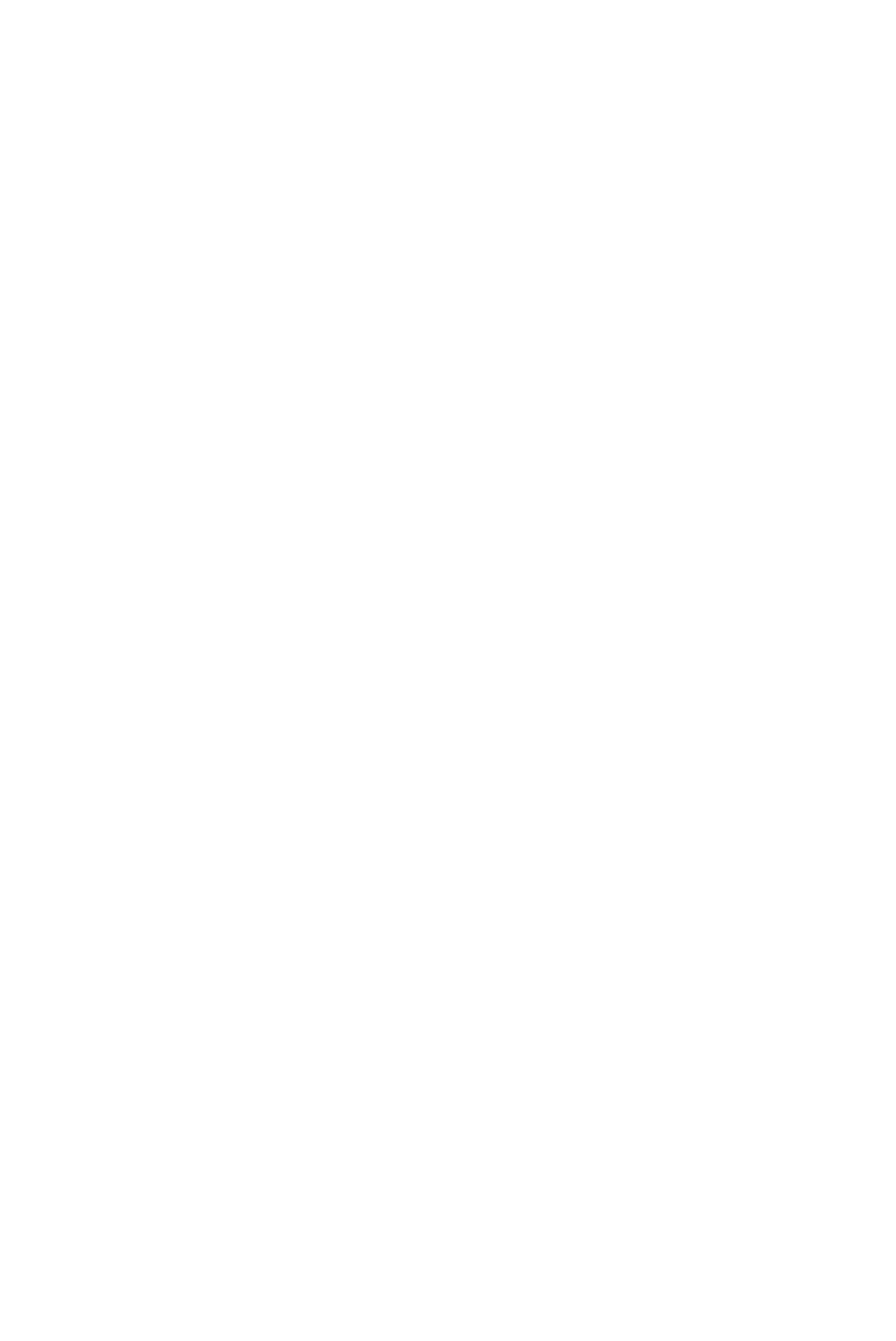
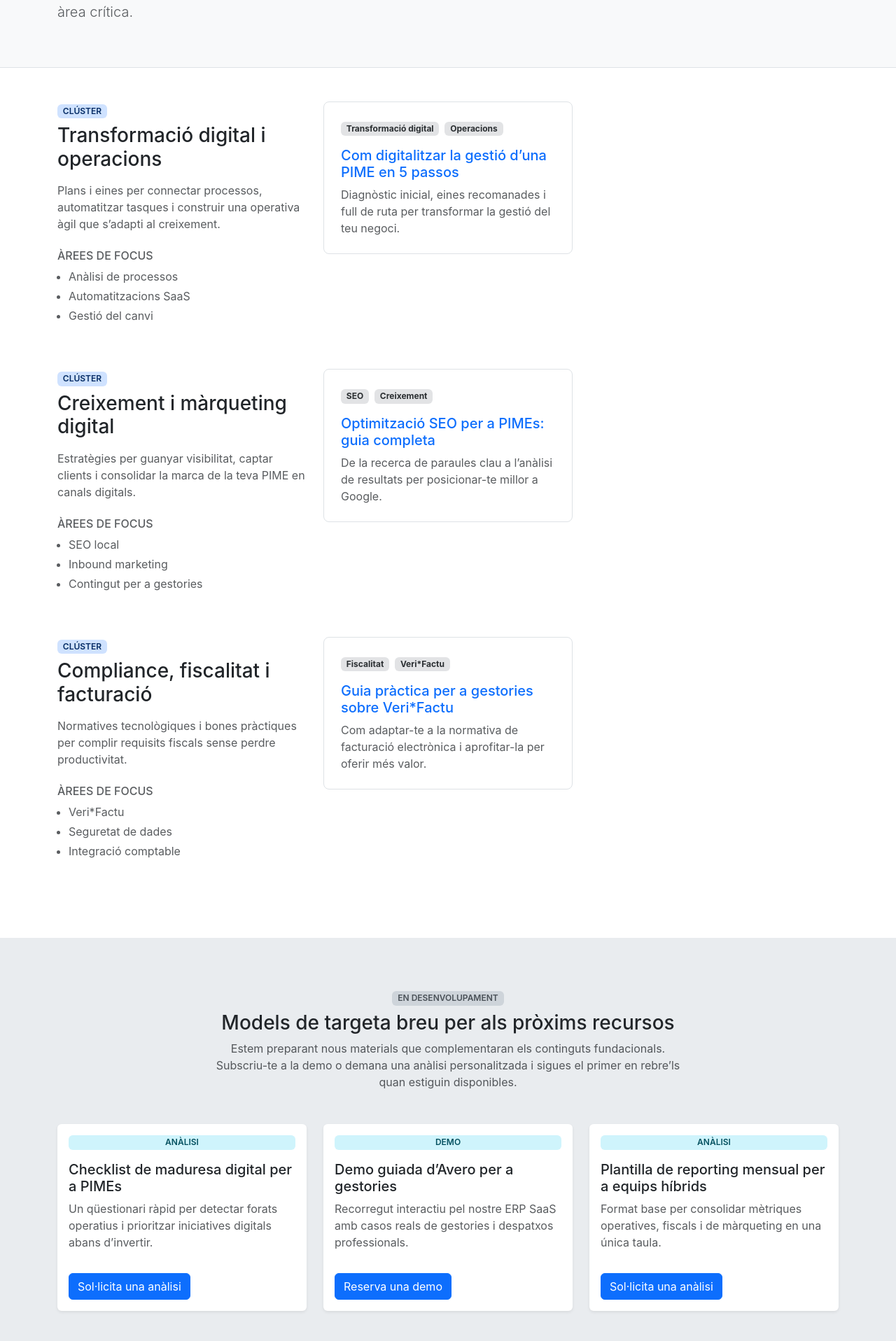
Before and after one commit to joanchorto1/web-jct-agency, a React (Create React App) app: page /recursos in a window 1280 px wide. Before the commit this address had no page. Shown: the part 424-2340 px from the top of the page at 70% size. Before the commit the page ends 800 px from the top, so only its background shows below. Built offline with nearby package versions, Linux system fonts and the light colour scheme.

Commit message:
Create resources hub and update blog tags

```diff
--- a/src/App.js
+++ b/src/App.js
@@ -15,6 +15,7 @@ import DigitalitzarPimeArticle from "./components/components/blog/digitalitzar-p
 import VerifactuGestoriesArticle from "./components/components/blog/verifactu-gestories";
 import SaasVsTradicionalArticle from "./components/components/blog/saas-vs-tradicional";
 import Pressupost from "./components/components/pressupost";
+import ResourcesPage from "./pages/resources/ResourcesPage";
 
 function App() {
   useEffect(() => {
@@ -30,6 +31,7 @@ function App() {
         <Route path='/' element={<Home/>}/>
         <Route path='/avero' element={<Avero/>}/>
         <Route path='/contacto' element={<Contact/>}/>
+        <Route path='/recursos' element={<ResourcesPage/>}/>
         <Route path='/blog' element={<Blog/>}/>
         <Route path='/blog/optimitzacio-seo' element={<SeoArticle/>}/>
         <Route path='/blog/software-a-mida-beneficis' element={<SoftwareArticle/>}/>
--- a/src/components/components/blog.js
+++ b/src/components/components/blog.js
@@ -3,67 +3,85 @@ import { Link } from 'react-router-dom';
 import { Helmet } from 'react-helmet';
 import Layout from '../layouts/layout';
 
+const posts = [
+  {
+    slug: '/blog/digitalitzar-pime',
+    title: 'Com digitalitzar la gestió d’una PIME en 5 passos',
+    description:
+      'Full de ruta per detectar colls d’ampolla, prioritzar eines SaaS i desplegar un pla de transformació digital.',
+    tags: ['Transformació digital', 'Operacions'],
+  },
+  {
+    slug: '/blog/verifactu-gestories',
+    title: 'Guia pràctica per a gestories sobre Veri*Factu',
+    description:
+      'Checklist per adaptar-te a la normativa de factura electrònica, reduir riscos i acompanyar els teus clients.',
+    tags: ['Fiscalitat', 'Veri*Factu'],
+  },
+  {
+    slug: '/blog/optimitzacio-seo',
+    title: 'Optimització SEO per a PIMEs: guia completa',
+    description:
+      'Estratègies per posicionar la teva web a Google, reforçar la marca i captar trànsit qualificat.',
+    tags: ['SEO', 'Creixement'],
+  },
+  {
+    slug: '/blog/software-a-mida-beneficis',
+    title: 'Beneficis del software a mida per a gestories i PIMEs',
+    description:
+      'Quan optar per solucions personalitzades, com calcular el ROI i què tenir en compte en el desplegament.',
+    tags: ['Software a mida', 'Estratègia'],
+  },
+  {
+    slug: '/blog/saas-vs-tradicional',
+    title: 'Per què un SaaS és millor que un software tradicional?',
+    description:
+      'Comparativa de costos, manteniment i velocitat d’implantació per escollir el model tecnològic adequat.',
+    tags: ['SaaS', 'Finances'],
+  },
+];
+
 const Blog = () => (
   <Layout>
     <Helmet>
-      <title>Blog de JCT Agency | Recursos per a PIMEs i gestories</title>
+      <title>Blog de JCT Agency | Guia de recursos digitals per a PIMEs</title>
       <meta
         name="description"
-        content="Guies de digitalització, SEO i programari Veri*Factu per fer créixer el teu negoci i millorar la gestió empresarial."
+        content="Explora articles amb etiquetes sobre digitalització, SEO, Veri*Factu i software a mida per fer créixer la teva PIME."
       />
     </Helmet>
     <section className="container py-5">
-      <h1 className="mb-4 text-center">Blog</h1>
-      <article className="mb-4">
-        <h2>
-          <Link to="/blog/optimitzacio-seo" className="text-decoration-none">
-            Optimització SEO per a PIMEs: 5 consells clau
+      <div className="text-center mb-5">
+        <h1 className="mb-3">Blog</h1>
+        <p className="text-muted mx-auto" style={{ maxWidth: '720px' }}>
+          Aquesta és la col·lecció d’articles que fonamenta el nostre hub de recursos. Consulta el resum per clústers a la
+          <Link to="/recursos" className="text-decoration-none ms-1">
+            pàgina de recursos
           </Link>
-        </h2>
-        <p className="text-muted">
-          Aprèn com millorar la visibilitat del teu negoci a Google amb tècniques senzilles i efectives.
+          i descobreix com aplicar-los a la teva PIME.
         </p>
-      </article>
-      <article className="mb-4">
-        <h2>
-          <Link to="/blog/software-a-mida-beneficis" className="text-decoration-none">
-            Beneficis del software a mida per a gestories i PIMEs
-          </Link>
-        </h2>
-        <p className="text-muted">
-          Descobreix per què invertir en solucions personalitzades pot impulsar l'eficiència del teu negoci.
-        </p>
-      </article>
-      <article className="mb-4">
-        <h2>
-          <Link to="/blog/digitalitzar-pime" className="text-decoration-none">
-            Com digitalitzar la gestió d’una PIME en 5 passos
-          </Link>
-        </h2>
-        <p className="text-muted">
-          Guia pas a pas per modernitzar la teva empresa amb eines digitals accessibles i eficients.
-        </p>
-      </article>
-      <article className="mb-4">
-        <h2>
-          <Link to="/blog/verifactu-gestories" className="text-decoration-none">
-            Guia pràctica per a gestories sobre Veri*Factu
-          </Link>
-        </h2>
-        <p className="text-muted">
-          Tot el que has de saber sobre la nova normativa de facturació i com adaptar-t’hi sense complicacions.
-        </p>
-      </article>
-      <article className="mb-4">
-        <h2>
-          <Link to="/blog/saas-vs-tradicional" className="text-decoration-none">
-            Per què un SaaS és millor que un software tradicional?
-          </Link>
-        </h2>
-        <p className="text-muted">
-          Comparativa entre models per escollir la solució tecnològica més adequada per al teu negoci.
-        </p>
-      </article>
+      </div>
+      <div className="row g-4">
+        {posts.map((post) => (
+          <div className="col-md-6" key={post.slug}>
+            <article className="h-100 border rounded-3 p-4 position-relative">
+              <div className="mb-3">
+                {post.tags.map((tag) => (
+                  <span key={tag} className="badge bg-secondary-subtle text-secondary-emphasis me-2">
+                    {tag}
+                  </span>
+                ))}
+              </div>
+              <h2 className="h5">
+                <Link to={post.slug} className="stretched-link text-decoration-none">
+                  {post.title}
+                </Link>
+              </h2>
+              <p className="text-muted mb-0">{post.description}</p>
+            </article>
+          </div>
+        ))}
+      </div>
     </section>
   </Layout>
 );
--- a/src/components/components/header.js
+++ b/src/components/components/header.js
@@ -13,6 +13,7 @@ const Header = () => (
         <Nav className="ms-auto">
           <Nav.Link href="/">Home</Nav.Link>
           <Nav.Link href="/avero">Avero</Nav.Link>
+          <Nav.Link href="/recursos">Recursos</Nav.Link>
           <Nav.Link href="/blog">Blog</Nav.Link>
           <Nav.Link href="/pressupost">Pressupost</Nav.Link>
           <Nav.Link href="/contacto">Contacto</Nav.Link>
--- /dev/null
+++ b/src/pages/resources/ResourcesPage.jsx
@@ -0,0 +1,201 @@
+import React from 'react';
+import { Helmet } from 'react-helmet';
+import { Link } from 'react-router-dom';
+import Layout from '../../components/layouts/layout';
+
+const foundationClusters = [
+  {
+    id: 'transformacio-digital',
+    title: 'Transformació digital i operacions',
+    description:
+      'Plans i eines per connectar processos, automatitzar tasques i construir una operativa àgil que s’adapti al creixement.',
+    focusAreas: ['Anàlisi de processos', 'Automatitzacions SaaS', 'Gestió del canvi'],
+    posts: [
+      {
+        slug: '/blog/digitalitzar-pime',
+        title: 'Com digitalitzar la gestió d’una PIME en 5 passos',
+        description:
+          'Diagnòstic inicial, eines recomanades i full de ruta per transformar la gestió del teu negoci.',
+        tags: ['Transformació digital', 'Operacions'],
+      },
+    ],
+  },
+  {
+    id: 'creixement-i-marqueting',
+    title: 'Creixement i màrqueting digital',
+    description:
+      'Estratègies per guanyar visibilitat, captar clients i consolidar la marca de la teva PIME en canals digitals.',
+    focusAreas: ['SEO local', 'Inbound marketing', 'Contingut per a gestories'],
+    posts: [
+      {
+        slug: '/blog/optimitzacio-seo',
+        title: 'Optimització SEO per a PIMEs: guia completa',
+        description:
+          'De la recerca de paraules clau a l’anàlisi de resultats per posicionar-te millor a Google.',
+        tags: ['SEO', 'Creixement'],
+      },
+    ],
+  },
+  {
+    id: 'compliance-i-facturacio',
+    title: 'Compliance, fiscalitat i facturació',
+    description:
+      'Normatives tecnològiques i bones pràctiques per complir requisits fiscals sense perdre productivitat.',
+    focusAreas: ['Veri*Factu', 'Seguretat de dades', 'Integració comptable'],
+    posts: [
+      {
+        slug: '/blog/verifactu-gestories',
+        title: 'Guia pràctica per a gestories sobre Veri*Factu',
+        description:
+          'Com adaptar-te a la normativa de facturació electrònica i aprofitar-la per oferir més valor.',
+        tags: ['Fiscalitat', 'Veri*Factu'],
+      },
+    ],
+  },
+];
+
+const futureResources = [
+  {
+    title: 'Checklist de maduresa digital per a PIMEs',
+    description:
+      'Un qüestionari ràpid per detectar forats operatius i prioritzar iniciatives digitals abans d’invertir.',
+    type: 'analysis',
+  },
+  {
+    title: 'Demo guiada d’Avero per a gestories',
+    description:
+      'Recorregut interactiu pel nostre ERP SaaS amb casos reals de gestories i despatxos professionals.',
+    type: 'demo',
+  },
+  {
+    title: 'Plantilla de reporting mensual per a equips híbrids',
+    description:
+      'Format base per consolidar mètriques operatives, fiscals i de màrqueting en una única taula.',
+    type: 'analysis',
+  },
+];
+
+const getCta = (type) => {
+  if (type === 'demo') {
+    return { label: 'Reserva una demo', to: '/avero' };
+  }
+  return { label: 'Sol·licita una anàlisi', to: '/pressupost' };
+};
+
+const ResourcesPage = () => (
+  <Layout>
+    <Helmet>
+      <title>Recursos i guies per a PIMEs | JCT Agency</title>
+      <meta
+        name="description"
+        content="Central de recursos amb guies fundacionals, categories per clúster i plantilles per impulsar la digitalització de la teva PIME."
+      />
+    </Helmet>
+    <section className="bg-light py-5 border-bottom">
+      <div className="container py-3">
+        <div className="row align-items-center g-4">
+          <div className="col-lg-7">
+            <h1 className="display-5 fw-semibold mb-3">Hub de recursos per activar la teva estratègia digital</h1>
+            <p className="lead text-muted mb-0">
+              Accedeix als continguts clau per entendre com treballem la digitalització, el creixement i el compliment
+              normatiu. Hem agrupat els recursos per clústers perquè puguis avançar pas a pas en cada àrea crítica.
+            </p>
+          </div>
+          <div className="col-lg-5">
+            <div className="p-4 bg-white shadow-sm rounded-3 h-100">
+              <h2 className="h5 text-uppercase text-primary mb-3">Com utilitzar aquest hub</h2>
+              <ul className="mb-0 text-muted small">
+                <li className="mb-2">Explora els clústers i les seves àrees de focus per identificar el punt de partida adequat.</li>
+                <li className="mb-2">Consulta els articles fundacionals i comparteix-los amb el teu equip.</li>
+                <li className="mb-0">Activa els recursos futurs per obtenir suport personalitzat: anàlisi experta o demo guiada.</li>
+              </ul>
+            </div>
+          </div>
+        </div>
+      </div>
+    </section>
+
+    <section className="container py-5">
+      {foundationClusters.map((cluster) => (
+        <div className="mb-5" key={cluster.id}>
+          <div className="row g-4 align-items-start">
+            <div className="col-lg-4">
+              <span className="badge bg-primary-subtle text-primary-emphasis mb-2 text-uppercase fw-semibold">
+                Clúster
+              </span>
+              <h2 className="h3 mb-3">{cluster.title}</h2>
+              <p className="text-muted">{cluster.description}</p>
+              <h3 className="h6 text-uppercase text-muted mt-4">Àrees de focus</h3>
+              <ul className="ps-3 text-muted">
+                {cluster.focusAreas.map((area) => (
+                  <li key={area} className="mb-1">
+                    {area}
+                  </li>
+                ))}
+              </ul>
+            </div>
+            <div className="col-lg-8">
+              <div className="row g-4">
+                {cluster.posts.map((post) => (
+                  <div className="col-md-6" key={post.slug}>
+                    <article className="h-100 border rounded-3 p-4 position-relative">
+                      <div className="mb-3">
+                        {post.tags.map((tag) => (
+                          <span key={tag} className="badge bg-secondary-subtle text-secondary-emphasis me-2">
+                            {tag}
+                          </span>
+                        ))}
+                      </div>
+                      <h3 className="h5">
+                        <Link to={post.slug} className="stretched-link text-decoration-none">
+                          {post.title}
+                        </Link>
+                      </h3>
+                      <p className="text-muted mb-0">{post.description}</p>
+                    </article>
+                  </div>
+                ))}
+              </div>
+            </div>
+          </div>
+        </div>
+      ))}
+    </section>
+
+    <section className="py-5 bg-body-secondary">
+      <div className="container py-4">
+        <div className="text-center mb-5">
+          <span className="badge bg-dark-subtle text-dark-emphasis text-uppercase fw-semibold mb-2">En desenvolupament</span>
+          <h2 className="h3">Models de targeta breu per als pròxims recursos</h2>
+          <p className="text-muted mx-auto" style={{ maxWidth: '680px' }}>
+            Estem preparant nous materials que complementaran els continguts fundacionals. Subscriu-te a la demo o
+            demana una anàlisi personalitzada i sigues el primer en rebre’ls quan estiguin disponibles.
+          </p>
+        </div>
+        <div className="row g-4">
+          {futureResources.map((resource) => {
+            const cta = getCta(resource.type);
+            return (
+              <div className="col-md-4" key={resource.title}>
+                <div className="card h-100 shadow-sm border-0">
+                  <div className="card-body d-flex flex-column">
+                    <span className="badge bg-info-subtle text-info-emphasis text-uppercase fw-semibold mb-3">
+                      {resource.type === 'demo' ? 'Demo' : 'Anàlisi'}
+                    </span>
+                    <h3 className="h5">{resource.title}</h3>
+                    <p className="text-muted flex-grow-1">{resource.description}</p>
+                    <Link to={cta.to} className="btn btn-primary mt-3 align-self-start">
+                      {cta.label}
+                    </Link>
+                  </div>
+                </div>
+              </div>
+            );
+          })}
+        </div>
+      </div>
+    </section>
+  </Layout>
+);
+
+export default ResourcesPage;
```
